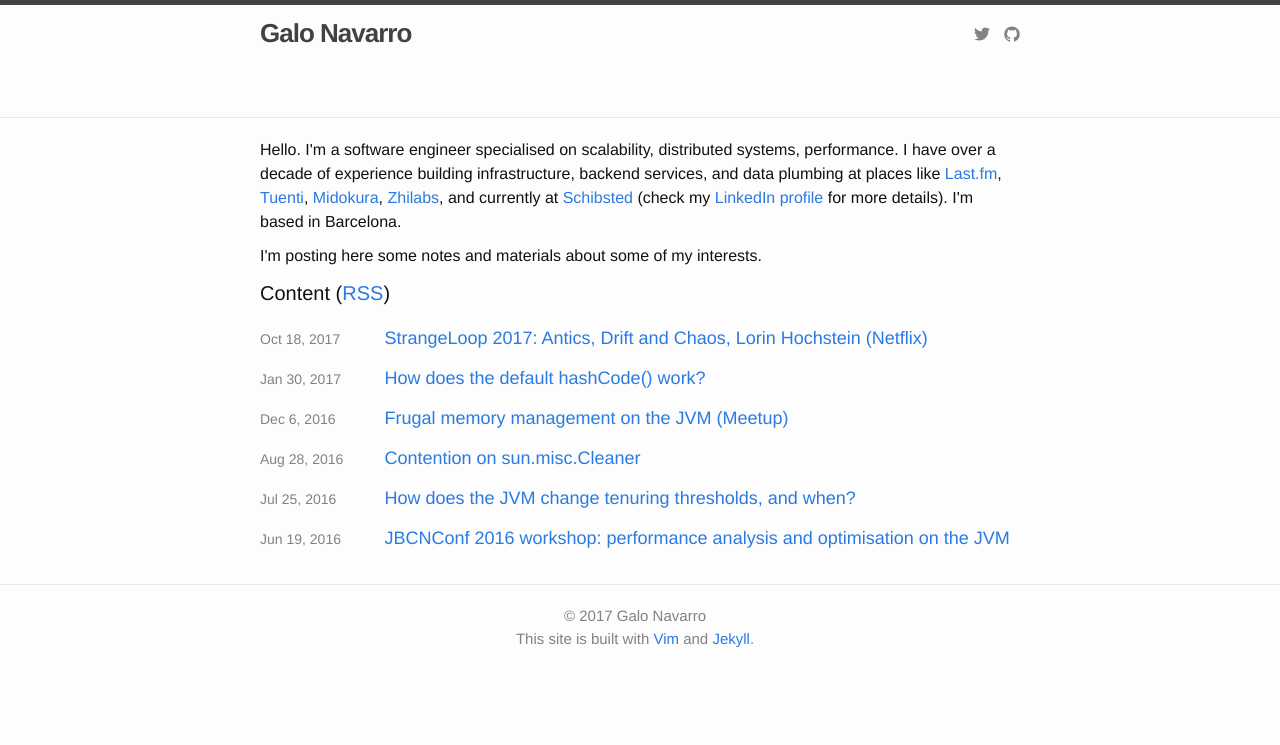
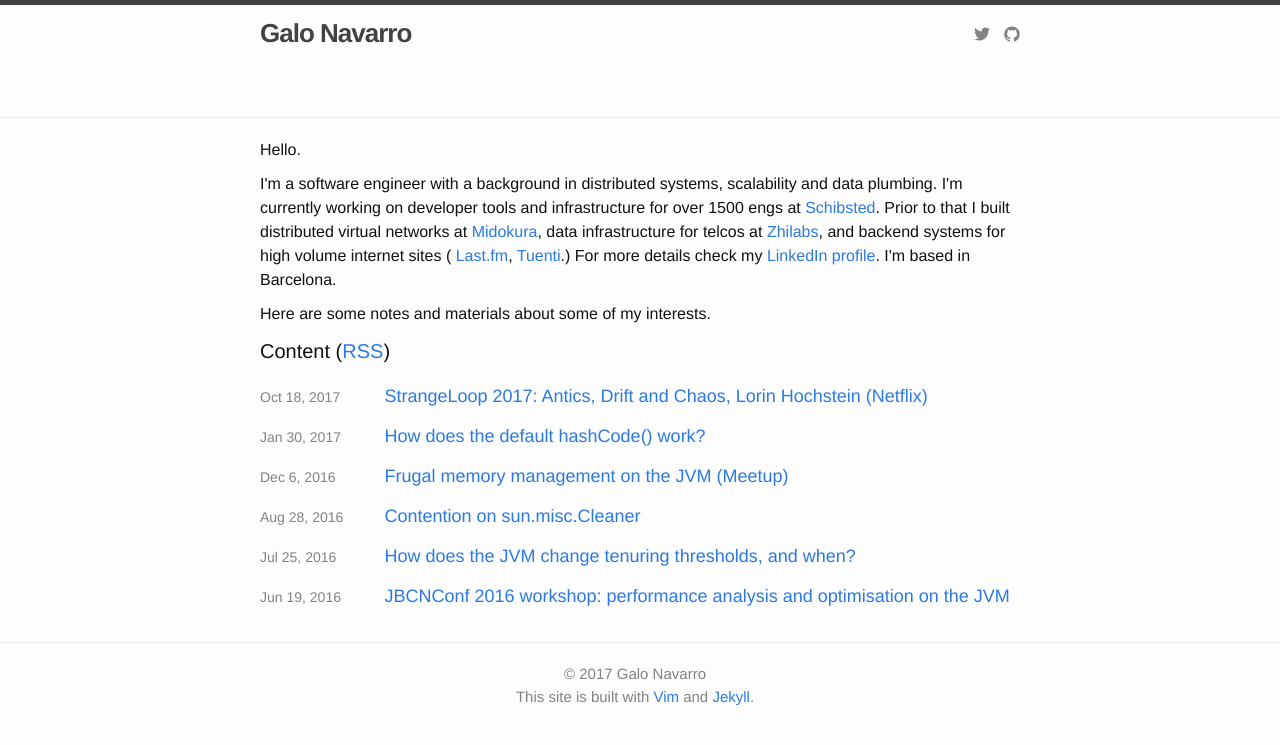
Before and after one commit to srvaroa/srvaroa.github.io, a Jekyll site: the page built from index.html, in a window 1280 px wide. Shown: the top 745 px of the page. Built offline with Jekyll 4.4.1, drawn with Linux system fonts in a browser that asks for light colours.

Commit message:
Regular index rewording

```diff
--- a/index.html
+++ b/index.html
@@ -3,21 +3,22 @@ layout: default
 ---
 
 <div class="home">
-  <p>Hello.  I'm a software engineer specialised on scalability,
-  distributed systems, performance.  I have over a decade of experience
-  building infrastructure, backend services, and data plumbing at places
-  like
-  <a href="https://last.fm/">Last.fm</a>,
-  <a href="https://tuenti.com/">Tuenti</a>,
-  <a href="https://midokura.com">Midokura</a>,
-  <a href="http://zhilabs.com/">Zhilabs</a>, and currently at
-  <a href="http://www.schibsted.com/en/About-Schibsted/Schibsted-Products-and-Technology/">Schibsted</a> (check my
-  <a href="https://www.linkedin.com/in/galonavarro">LinkedIn profile</a>
-  for more details).  I'm based in Barcelona.
+  <p>Hello.</p>
+  <p>I'm a software engineer with a background in distributed
+     systems, scalability and data plumbing. I'm currently
+     working on developer tools and infrastructure for over 1500 engs at
+     <a href="http://www.schibsted.com/en/About-Schibsted/Schibsted-Products-and-Technology/">Schibsted</a>.
+     Prior to that I built distributed virtual networks at
+     <a href="https://midokura.com">Midokura</a>,
+     data infrastructure for telcos at <a href="http://zhilabs.com/">Zhilabs</a>,
+     and backend systems for high volume internet sites (
+     <a href="https://last.fm/">Last.fm</a>,
+     <a href="https://tuenti.com/">Tuenti</a>.)
+     For more details check my
+     <a href="https://www.linkedin.com/in/galonavarro">LinkedIn profile</a>.
+     I'm based in Barcelona.
   </p>
-  <p>I'm posting here some notes and materials about some of my
-  interests.
-  </p>
+  <p>Here are some notes and materials about some of my interests.</p>
 
   <h1 class="page-heading">Content (<a href="{{ "/feed.xml" | prepend: site.baseurl }}">RSS</a>)</h1>
 
```
